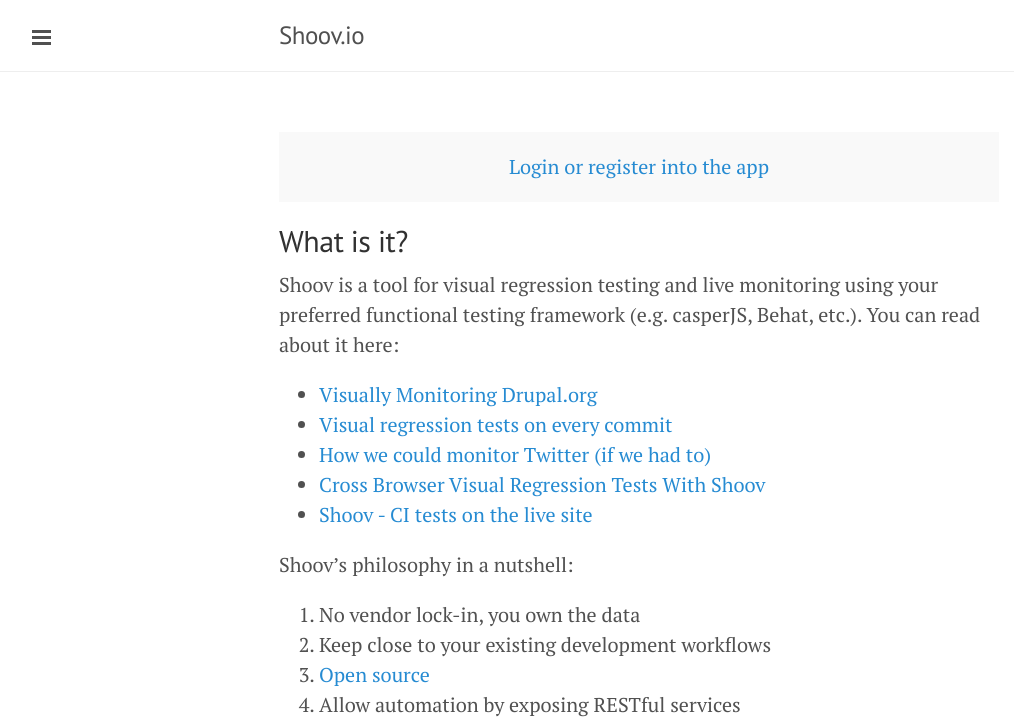
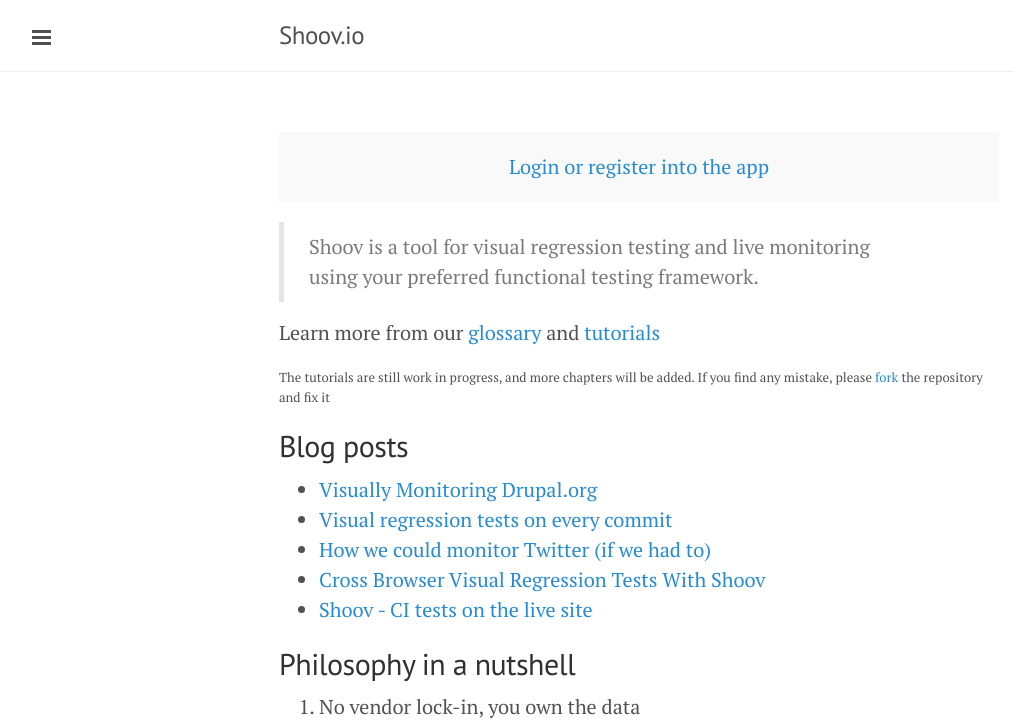
Before and after one commit to shoov/shoov.io, a Jekyll site: the page built from src/index.md, in a window 1280 px wide. Shown: the top 727 px of the page, without its empty margins (1-1015 px from the left). Built offline with Jekyll 4.4.1, drawn with Linux system fonts in a browser that asks for light colours; Markdown is read by kramdown in place of the engine named in the settings.

Commit message:
homepage

```diff
--- a/src/index.md
+++ b/src/index.md
@@ -2,13 +2,18 @@
 layout: default
 title: Home
 ---
-
 <div class="message login-message">
   <a href="https://app.shoov.io">Login or register into the app</a>
 </div>
 
-<h2>What is it?</h2>
-Shoov is a tool for visual regression testing and live monitoring using your preferred functional testing framework (e.g. casperJS, Behat, etc.). You can read about it here:
+> Shoov is a tool for visual regression testing and live monitoring using your preferred functional testing framework.
+
+Learn more from our [glossary](/glossary) and [tutorials](/tutorials/lesson1-install/)
+
+<div class="small">The tutorials are still work in progress, and more chapters will be added. If you find any mistake, please <a href="https://github.com/shoov/shoov.io">fork</a> the repository and fix it</div>
+
+
+## Blog posts
 
 * [Visually Monitoring Drupal.org](http://www.gizra.com/content/visual-monitor-drupal/)
 * [Visual regression tests on every commit](http://www.gizra.com/content/visual-monitor-drupal/)
@@ -16,7 +21,7 @@
 * [Cross Browser Visual Regression Tests With Shoov](http://www.gizra.com/content/cross-browser-visual-regression-with-shoov/)
 * [Shoov - CI tests on the live site](http://www.gizra.com/content/shoov-ci-tests-live-site/)
 
-Shoov's philosophy in a nutshell:
+## Philosophy in a nutshell
 
 1. No vendor lock-in, you own the data
 1. Keep close to your existing development workflows
```
Also changed, not shown: src/tutorials/lesson1-install.md (+1 -1 lines), src/glossary.md (renamed from src/tutorials/glossary.md).
